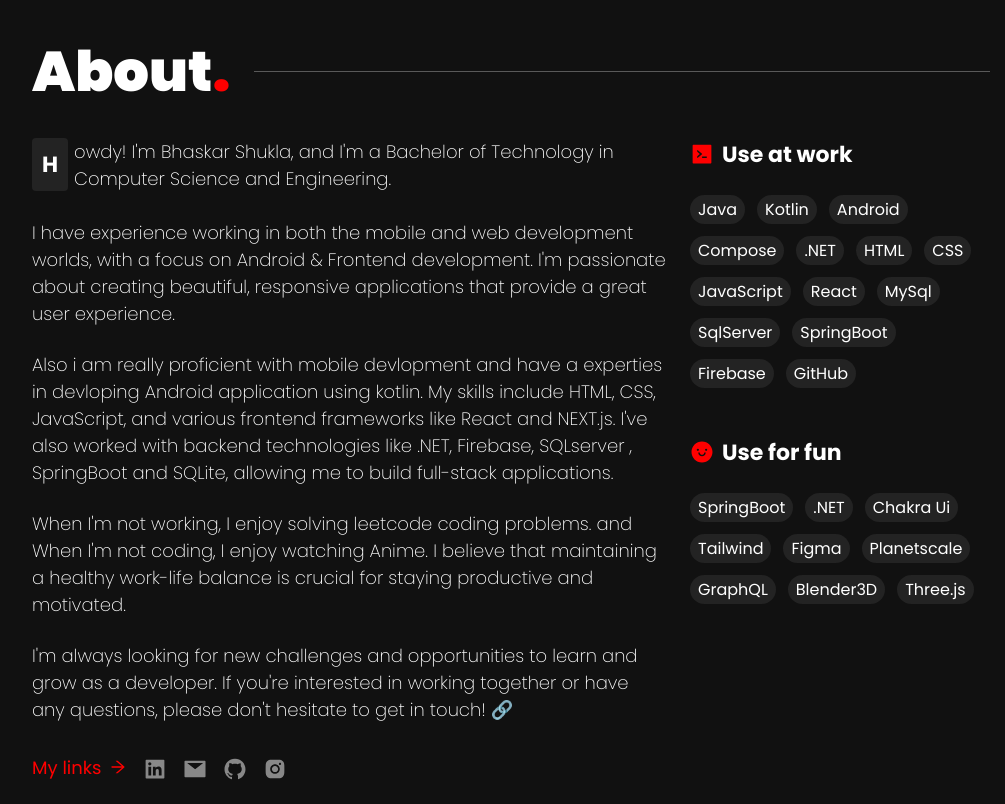
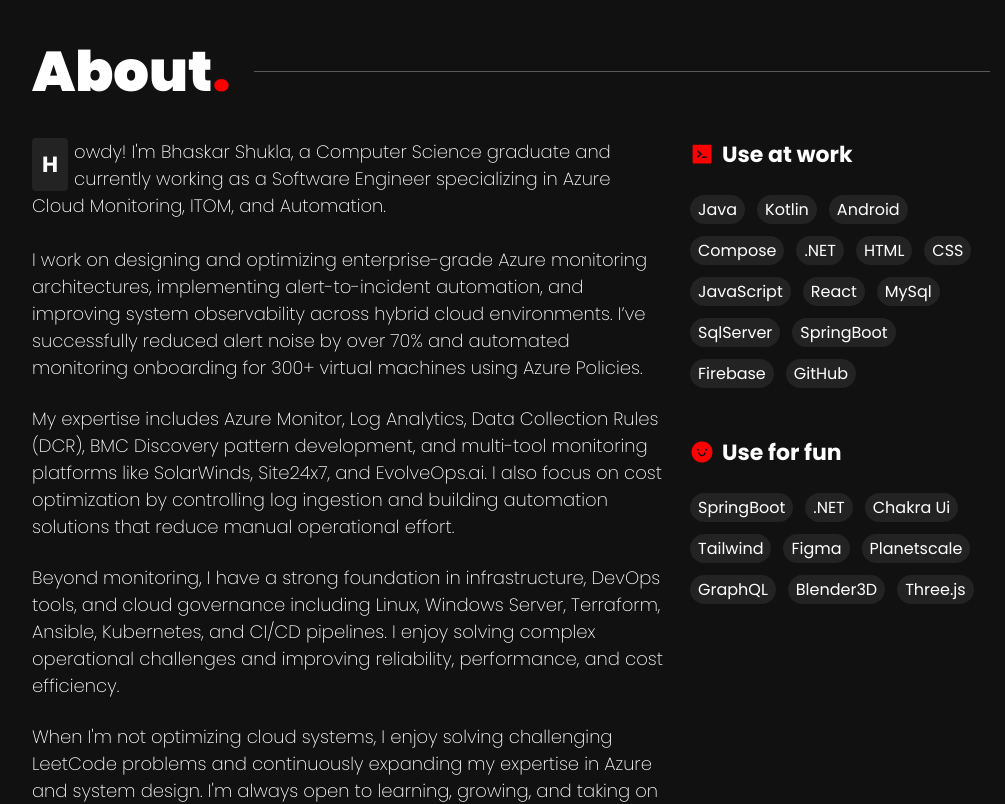
Before and after one commit to bhaskarshukla002/portfolio, a Next.js app: page / in a window 1280 px wide. Shown: the part 1020-1824 px from the top of the page, without its empty margins (159-1164 px from the left). Built offline with nearby package versions, Linux system fonts and the light colour scheme; a web font is replaced by a local one.

Commit message:
new update

```diff
--- a/components/home/about/About.tsx
+++ b/components/home/about/About.tsx
@@ -13,30 +13,27 @@
         <div>
         <Reveal>
   <p className={`${styles.aboutText} ${styles.highlightFirstLetter}`}>
-              Howdy! I&apos;m Bhaskar Shukla, and I&apos;m a Bachelor of Technology in Computer Science and Engineering.
+    Howdy! I&apos;m Bhaskar Shukla, a Computer Science graduate and currently working as a Software Engineer specializing in Azure Cloud Monitoring, ITOM, and Automation.
     <br/><br/>
-              I have experience working in both the mobile and web development worlds, with a focus on Android & Frontend development. I&apos;m passionate about creating beautiful, responsive applications that provide a great user experience.
+    I work on designing and optimizing enterprise-grade Azure monitoring architectures, implementing alert-to-incident automation, and improving system observability across hybrid cloud environments. I’ve successfully reduced alert noise by over 70% and automated monitoring onboarding for 300+ virtual machines using Azure Policies.
   </p>
 </Reveal>
+
 <Reveal>
   <p className={styles.aboutText}>
-              Also i am really proficient with mobile devlopment and have a experties in devloping Android application using kotlin.
-              My skills include HTML, CSS, JavaScript, and various frontend frameworks like React and NEXT.js.
-              I&apos;ve also worked with backend technologies like .NET, Firebase, SQLserver , SpringBoot and  SQLite, allowing me to build full-stack applications.
+    My expertise includes Azure Monitor, Log Analytics, Data Collection Rules (DCR), BMC Discovery pattern development, and multi-tool monitoring platforms like SolarWinds, Site24x7, and EvolveOps.ai. I also focus on cost optimization by controlling log ingestion and building automation solutions that reduce manual operational effort.
   </p>
 </Reveal>
+
 <Reveal>
   <p className={styles.aboutText}>
-              When I&apos;m not working, I enjoy solving leetcode coding problems.
-              and When I&apos;m not coding, I enjoy watching Anime.
-              I believe that maintaining a healthy work-life balance is crucial for staying productive and motivated.
+    Beyond monitoring, I have a strong foundation in infrastructure, DevOps tools, and cloud governance including Linux, Windows Server, Terraform, Ansible, Kubernetes, and CI/CD pipelines. I enjoy solving complex operational challenges and improving reliability, performance, and cost efficiency.
   </p>
 </Reveal>
+
 <Reveal>
   <p className={styles.aboutText}>
-              I&apos;m always looking for new challenges and opportunities to learn and grow as a developer.
-              If you&apos;re interested in working together or have any questions, please don&apos;t hesitate to get in touch!
-              🔗
+    When I&apos;m not optimizing cloud systems, I enjoy solving challenging LeetCode problems and continuously expanding my expertise in Azure and system design. I&apos;m always open to learning, growing, and taking on impactful engineering challenges.
   </p>
 </Reveal>
           <Reveal>
--- a/components/home/experience/Experience.tsx
+++ b/components/home/experience/Experience.tsx
@@ -28,6 +28,36 @@
       "MVVM",
       "SAP",
       "Git",
+    ],
+  },
+  {
+    title: "Coforge",
+    position: "Software Engineer",
+    time: "January 2025 - Present",
+    location: "On-Site",
+    description:
+      "• Re-architected Azure monitoring post-transition by restructuring alerts from resource-level to subscription-level and correcting lookback configurations, reducing daily alert volume from 1000+ to 300+ (70% reduction) \n \
+       • Optimized Log Analytics ingestion using Data Collection Rules and selective log filtering, significantly reducing workspace ingestion costs \n \
+       • Automated onboarding of 300+ VMs and multiple cloud resources using built-in Azure Policies at Management Group level to deploy AMA, assign UAMI, and enable VM Insights \n \
+       • Administered BMC Discovery and developed custom patterns including Oracle audit cleanup logic, improving discovery coverage from 50% to 90% and avoiding vendor costs of $25,000+ \n \
+       • Worked on EvolveOps.ai, SolarWinds, and Site24x7 for centralized monitoring, alert correlation, and health validation across hybrid environments \n \
+       • Contributed to development of an internal automation web portal, reducing manual operational effort by 15+ hours per week",
+    tech: [
+      "Azure Monitor",
+      "Log Analytics",
+      "Azure Policy",
+      "Logic Apps",
+      "BMC Discovery",
+      "EvolveOps.ai",
+      "SolarWinds",
+      "Site24x7",
+      "Ansible",
+      "Terraform",
+      "Jenkins",
+      "Kubernetes",
+      "VMware",
+      "Linux",
+      "Windows Server"
     ],
   },
   // {
```
Lines whose indentation alone changed are shown as unchanged.
